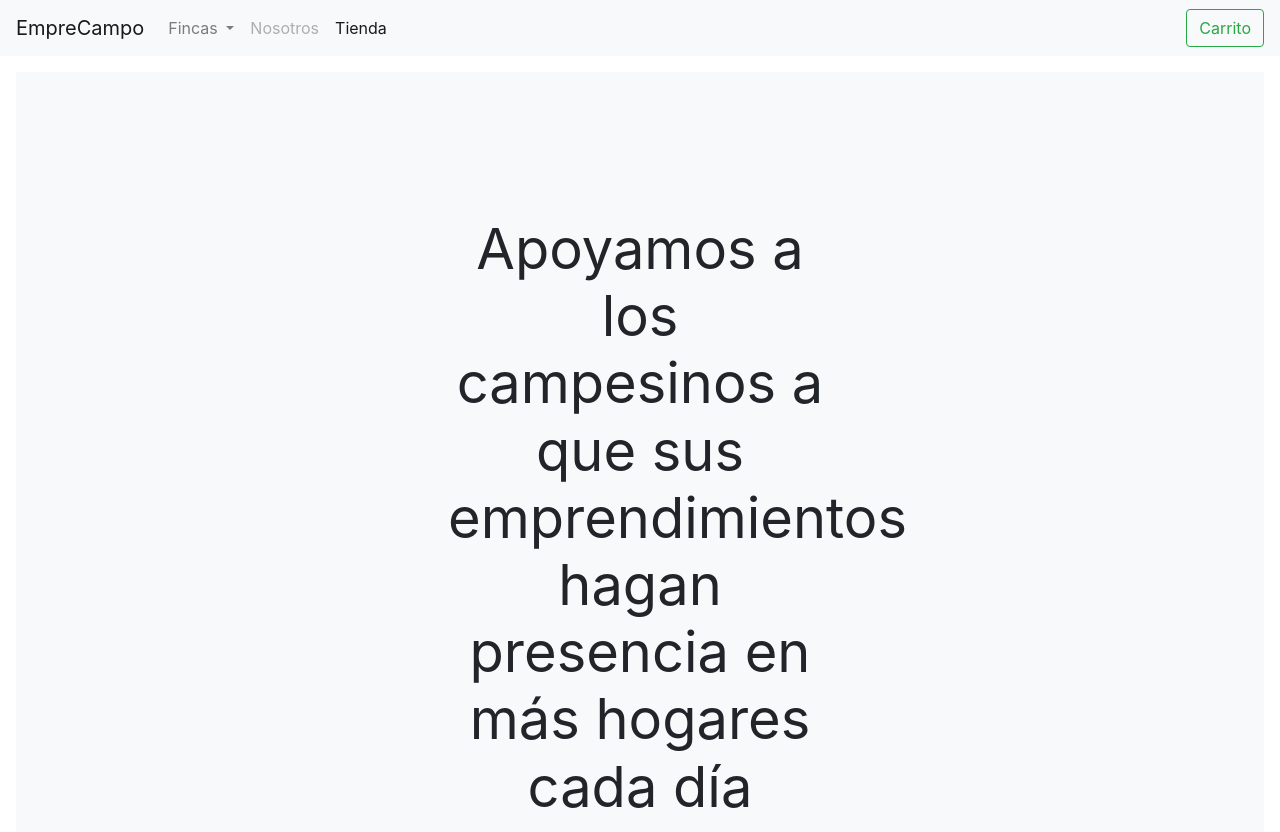
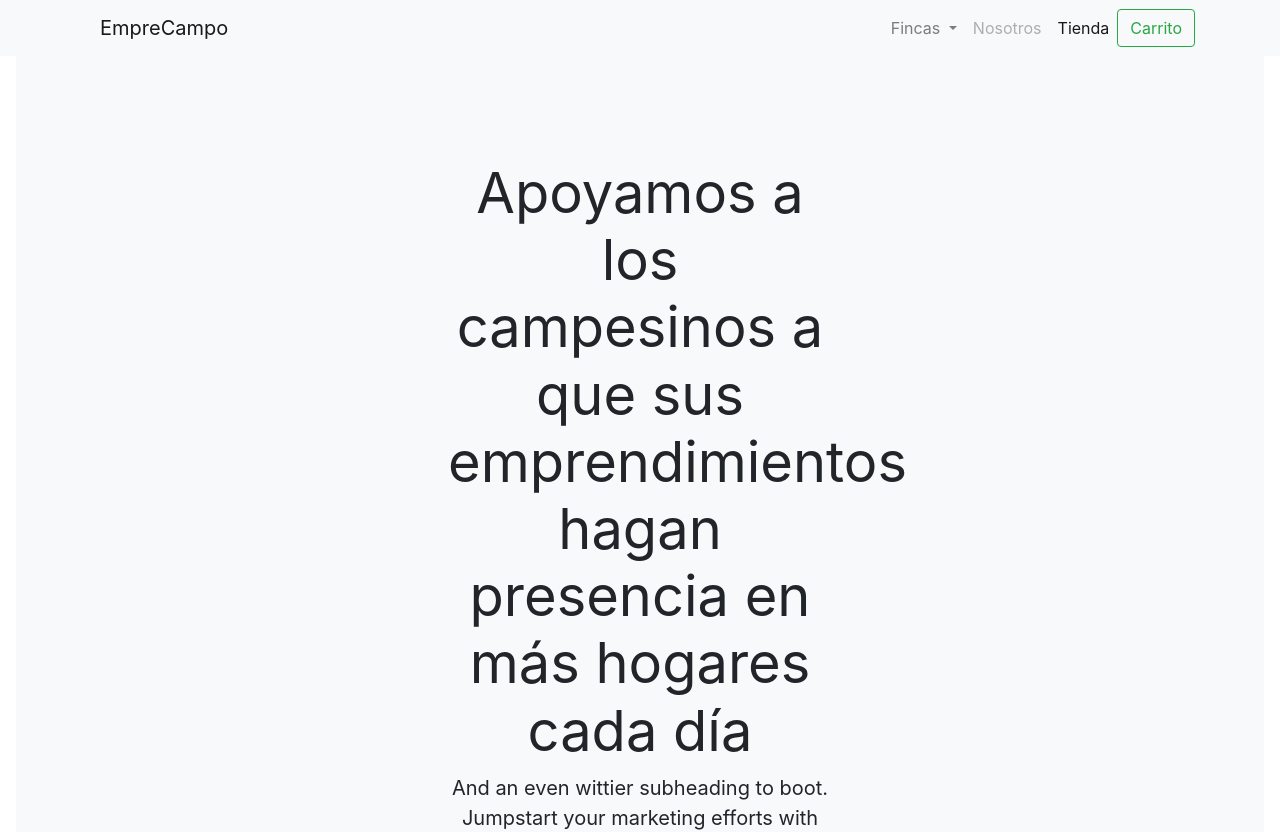
Before and after one commit to gustavorincon/ocio-front, an Angular app: page /tienda in a window 1280 px wide. Shown: the top 832 px of the page. Built offline with nearby package versions, Linux system fonts and the light colour scheme.

Commit message:
structure improvment

```diff
--- a/src/app/components/header/header.component.html
+++ b/src/app/components/header/header.component.html
@@ -1,14 +1,18 @@
-<nav class="navbar navbar-expand-lg  sticky-top navbar-light bg-light" style="background-color: #e3f2fd;">
-    <a class="navbar-brand" href="#">EmpreCampo
-    </a>
-    <button class="navbar-toggler" type="button" data-toggle="collapse" data-target="#navbarSupportedContent" aria-controls="navbarSupportedContent" aria-expanded="false" aria-label="Toggle navigation">
+<nav class="navbar navbar-expand-lg  fixed-top navbar-light bg-light" style="background-color: #e3f2fd;">
+  <div class="container">
+    <div class="container">
+      <a class="navbar-brand" href="#"><img src="" />EmpreCampo</a>
+    </div>
+    <button class="navbar-toggler" type="button" data-toggle="collapse" data-target="#navbarSupportedContent"
+      aria-controls="navbarSupportedContent" aria-expanded="false" aria-label="Toggle navigation">
       <span class="navbar-toggler-icon"></span>
     </button>
 
-    <div class="collapse navbar-collapse" id="navbarSupportedContent">
+    <div class="collapse navbar-collapse justify-content-end" id="navbarSupportedContent">
       <ul class="navbar-nav mr-auto">
         <li class="nav-item dropdown">
-          <a class="nav-link dropdown-toggle" href="#" id="navbarDropdown" role="button" data-toggle="dropdown" aria-haspopup="true" aria-expanded="false">
+          <a class="nav-link dropdown-toggle" href="#" id="navbarDropdown" role="button" data-toggle="dropdown"
+            aria-haspopup="true" aria-expanded="false">
             Fincas
           </a>
           <div class="dropdown-menu" aria-labelledby="navbarDropdown">
@@ -22,11 +26,22 @@
           <a class="nav-link disabled" href="#" tabindex="-1" aria-disabled="true">Nosotros</a>
         </li>
         <li class="nav-item active">
-            <a class="nav-link" href="#">Tienda<span class="sr-only">(current)</span></a>
-          </li>
+          <a class="nav-link" href="#">Tienda<span class="sr-only">(current)</span></a>
+        </li>
       </ul>
       <form class="form-inline my-2 my-lg-0">
         <button class="btn btn-outline-success my-2 my-sm-0" bou type="submit">Carrito</button>
       </form>
     </div>
-  </nav>
+
+  </div>
+
+</nav>
+<header class="page-header gradient">
+  <div class="container">
+    <div class="row">
+      <div class="col-md-6"></div>
+      <div class="col-md-6"></div>
+    </div>
+  </div>
+</header>
--- a/src/index.html
+++ b/src/index.html
@@ -8,9 +8,10 @@
     <meta name="viewport" content="width=device-width, initial-scale=1" />
     <link rel="icon" type="image/x-icon" href="favicon.ico" />
     <!-- <link rel="stylesheet" href="https://cdn.jsdelivr.net/npm/bootstrap@4.5.3/dist/css/bootstrap.min.css" integrity="sha384-TX8t27EcRE3e/ihU7zmQxVncDAy5uIKz4rEkgIXeMed4M0jlfIDPvg6uqKI2xXr2" crossorigin="anonymous">
+    <script src="https://cdn.jsdelivr.net/npm/popper.js@1.16.1/dist/umd/popper.min.js" integrity="sha384-9/reFTGAW83EW2RDu2S0VKaIzap3H66lZH81PoYlFhbGU+6BZp6G7niu735Sk7lN" crossorigin="anonymous"></script>
+  -->
     <script src="https://code.jquery.com/jquery-3.5.1.slim.min.js" integrity="sha384-DfXdz2htPH0lsSSs5nCTpuj/zy4C+OGpamoFVy38MVBnE+IbbVYUew+OrCXaRkfj" crossorigin="anonymous"></script>
-    <script src="https://cdn.jsdelivr.net/npm/popper.js@1.16.1/dist/umd/popper.min.js" integrity="sha384-9/reFTGAW83EW2RDu2S0VKaIzap3H66lZH81PoYlFhbGU+6BZp6G7niu735Sk7lN" crossorigin="anonymous"></script>
-    <script src="https://cdn.jsdelivr.net/npm/bootstrap@4.5.3/dist/js/bootstrap.min.js" integrity="sha384-w1Q4orYjBQndcko6MimVbzY0tgp4pWB4lZ7lr30WKz0vr/aWKhXdBNmNb5D92v7s" crossorigin="anonymous"></script>-->
+    <script src="https://cdn.jsdelivr.net/npm/bootstrap@4.5.3/dist/js/bootstrap.min.js" integrity="sha384-w1Q4orYjBQndcko6MimVbzY0tgp4pWB4lZ7lr30WKz0vr/aWKhXdBNmNb5D92v7s" crossorigin="anonymous"></script>
 </head>
 
 <body>
--- a/src/styles.css
+++ b/src/styles.css
@@ -1 +1,16 @@
 /* You can add global styles to this file, and also import other style files */
+html,
+body{
+    height: 100%;
+    font-size: 1rem;
+}
+
+gradient {
+    background: rgb(0, 97, 12);
+background: linear-gradient(
+    135deg,
+    rgb(209, 107, 66) 0%,
+    rgb(175, 123, 88) 80%,
+
+);
+}
```
